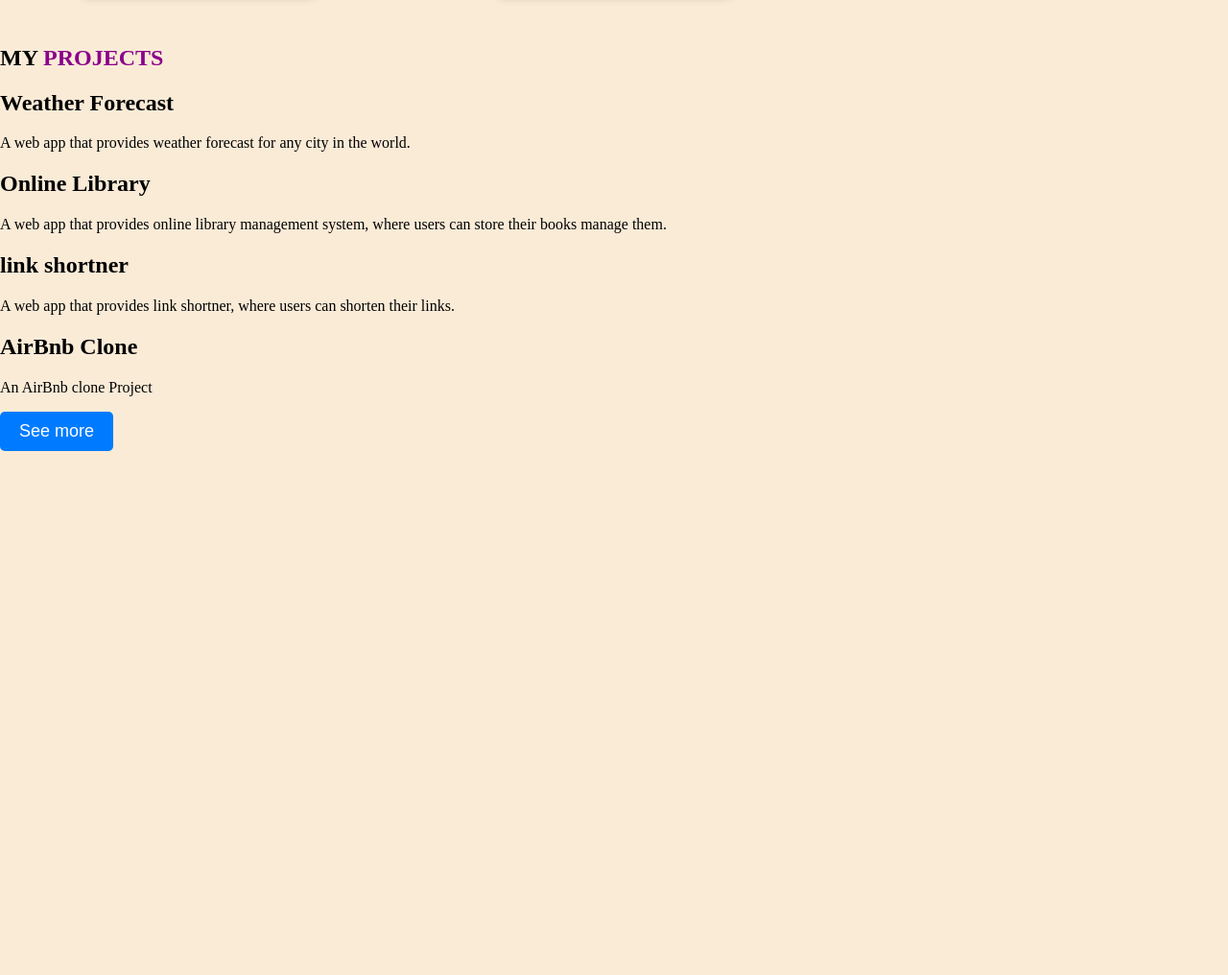
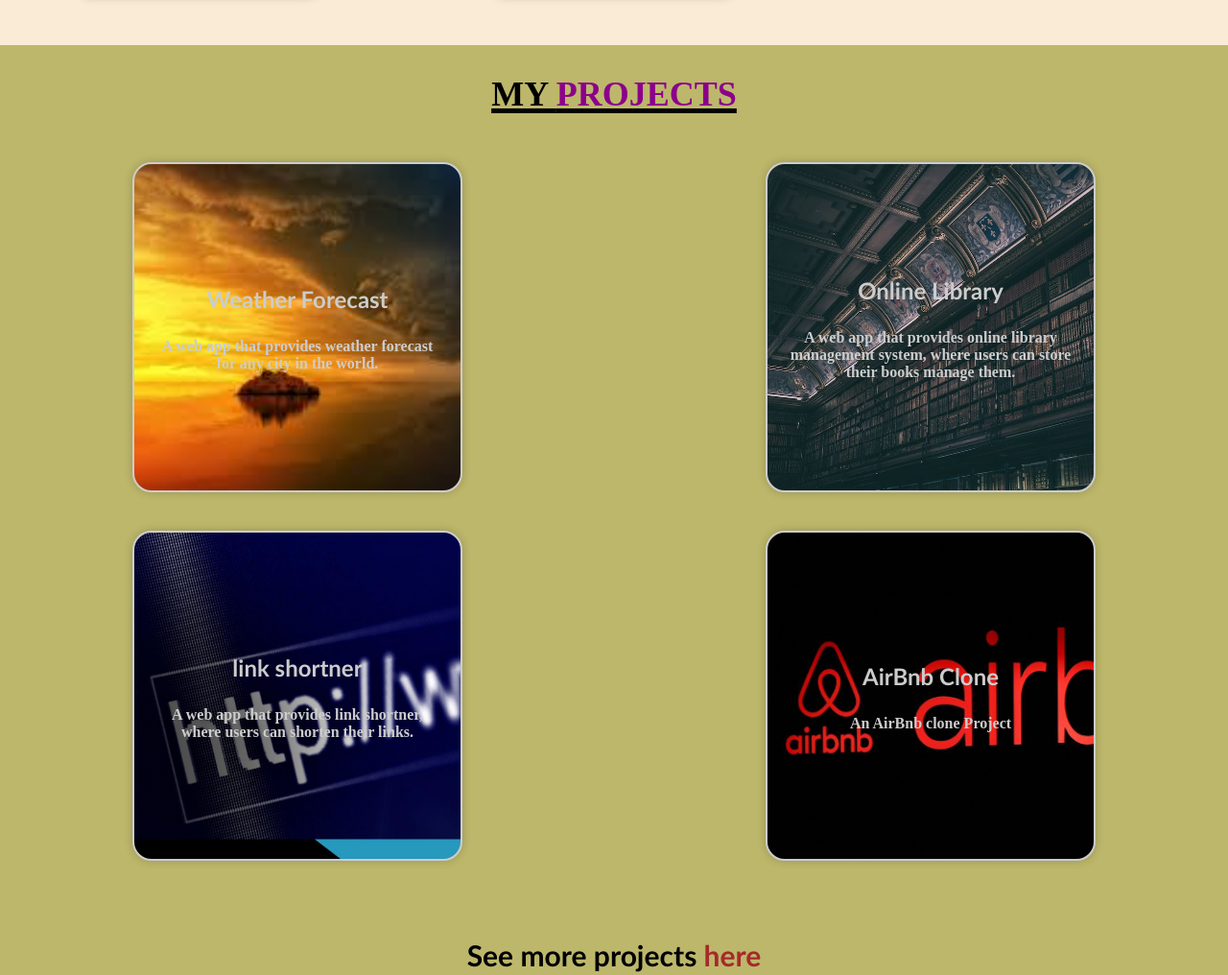
Before and after one commit to Placide11/CODSOFT, a plain HTML site: page Level 1/Portfolio/index.html in a window 1280 px wide. Shown: the part 1436-2452 px from the top of the page at 96% size. Before the commit the page ends 1906 px from the top, so only its background shows below. Drawn offline with Linux system fonts and the light colour scheme.

Commit message:
Projects

```diff
--- a/Level 1/Portfolio/index.html
+++ b/Level 1/Portfolio/index.html
@@ -73,24 +73,32 @@
     <section id="Projects">
         <h1>MY <span style="color:darkmagenta;">PROJECTS</span></h1>
         <div class="projects">
+            <a href="">
                 <div class="project1">
-                <h1>Weather Forecast</h1>
+                    <h2>Weather Forecast</h2>
                     <p>A web app that provides weather forecast for any city in the world.</p>
                 </div>
+            </a>
+            <a href="">
                <div class="project2">
-                <h1>Online Library</h1>
+                    <h2>Online Library</h2>
                     <p>A web app that provides online library management system, where users can store their books manage them.</p>
                 </div>
+            </a>
+            <a href="">
                 <div class="project3">
-                <h1>link shortner</h1>
+                    <h2>link shortner</h2>
                     <p>A web app that provides link shortner, where users can shorten their links.</p>
                 </div>
+            </a>
+            <a href="">
                <div class="project4">
-                <h1>AirBnb Clone</h1>
+                     <h2>AirBnb Clone</h2>
                     <p>An AirBnb clone Project</p>
                 </div>
+            </a>
         </div>
-        <a href="https://github.com/Placide11" target="_blank"><button class="btn">See more</button></a>
+        <p class="p">See more projects <a href="">here</a></p>
     </section>
 </body>
 <script src="script.js"></script>
--- a/Level 1/Portfolio/styles.css
+++ b/Level 1/Portfolio/styles.css
@@ -217,6 +217,107 @@ img {
   margin-bottom: 5px;
 }
 
+#Projects {
+  display: flex;
+  flex-direction: column;
+  background-color: darkkhaki;
+  height: fit-content;
+}
+
+#Projects h1 {
+  text-align: center;
+  font-size: 36px;
+  margin-bottom: 50px;
+  text-decoration: underline;
+  text-decoration-thickness: 5px;
+}
+
+.projects {
+  display: grid;
+  grid-template-columns: repeat(2, 1fr);
+  grid-gap: 40px;
+  grid-area: "projects";
+  justify-items: center;
+  align-items: center;
+  text-align: center;
+  margin-bottom: 50px;
+}
+
+.projects div {
+  padding: 20px;
+  border: 2px solid #ccc;
+  border-radius: 20px;
+  box-shadow: 0 0 10px rgba(0, 0, 0, 0.2);
+  width: 300px;
+  height: 300px;
+  align-items: center;
+  justify-content: center;
+  text-align: center;
+}
+
+.project1, .project2, .project3, .project4 {
+  color: black;
+  display: flex;
+  flex-direction: column;
+  font-weight: bolder;
+}
+
+.projects div:hover {
+  transition: background-color 0.3s ease;
+  cursor: pointer;
+  opacity: 0.8;
+  box-shadow: 5px 5px 10px 10px rgba(0, 0, 0, 1.5);
+}
+.projects a {
+  text-decoration: none;
+}
+
+.project1 h2 , .project2 h2, .project3 h2, .project4 h2 {
+  font-size: 24px;
+  margin-bottom: 10px;
+  font-family: 'Gill Sans', 'Gill Sans MT', Calibri, 'Trebuchet MS', sans-serif;
+}
+
+.project1 {
+  color: #ccc;
+  background-image: url(images/weather.jpeg);
+  background-size: cover;
+}
+
+.project2 {
+  color: #ccc;
+  background-image: url(images/library.avif);
+  background-size: cover;
+}
+
+.project3 {
+  color: #ccc;
+  background-image: url(images/url.jpg);
+  background-size: cover;
+}
+
+.project4 {
+  color: #ccc;
+  background-image: url(images/AirBnb.jpg);
+  background-size: cover;
+}
+
+.project4:hover {
+  color: black;
+}
+
+.p {
+  font-size: 30px;
+  font-family: 'Gill Sans', 'Gill Sans MT', Calibri, 'Trebuchet MS', sans-serif;
+  font-weight: bolder;
+  text-align: center;
+}
+
+.p a {
+  text-decoration: none;
+  color: brown;
+}
+
 /**-- for smaller devices --**/
 
 @media (max-width: 768px) {
@@ -306,4 +407,9 @@ img {
   .skills div {
     margin-bottom: 20px;
   }
+
+  .projects {
+    grid-template-columns: 1fr;
+    grid-gap: 30px;
+  }
 }
```
Also changed, not shown: Level 1/Portfolio/images/AirBnb.jpg (added), Level 1/Portfolio/images/library.avif (added). Lines whose indentation alone changed are shown as unchanged.
